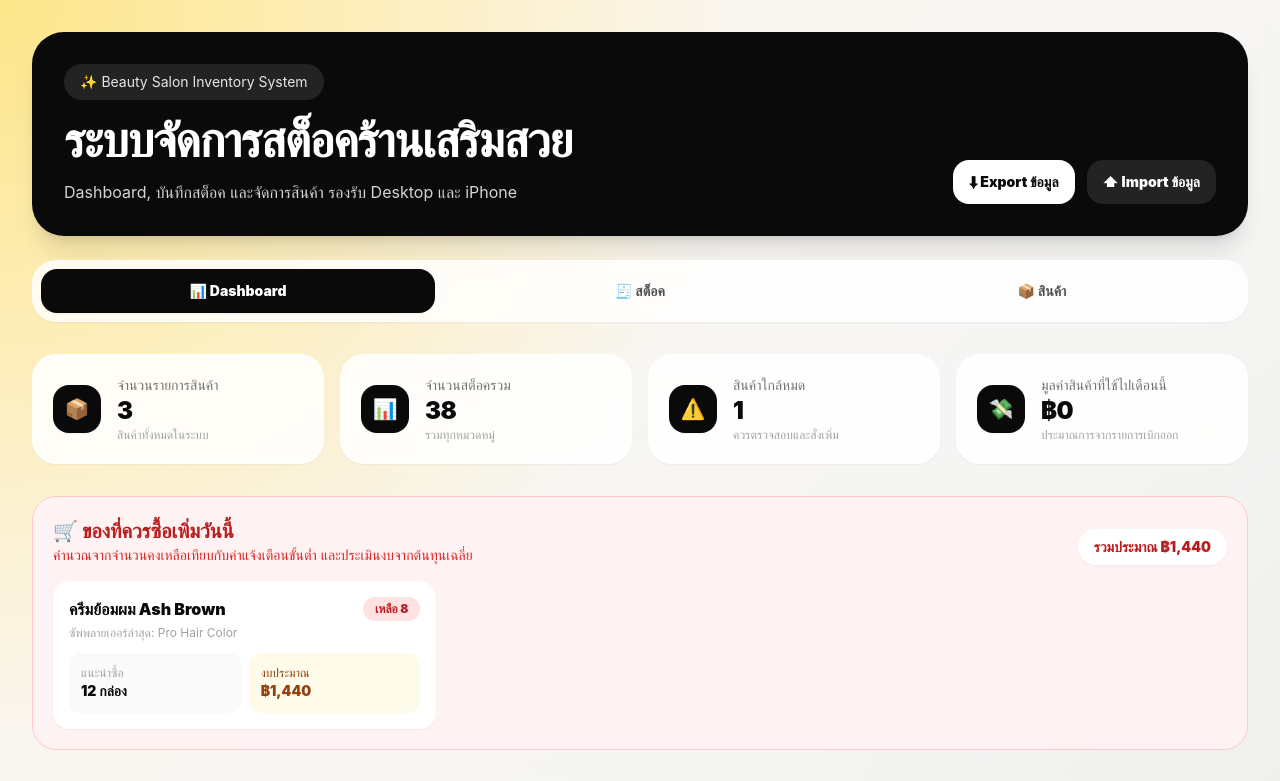
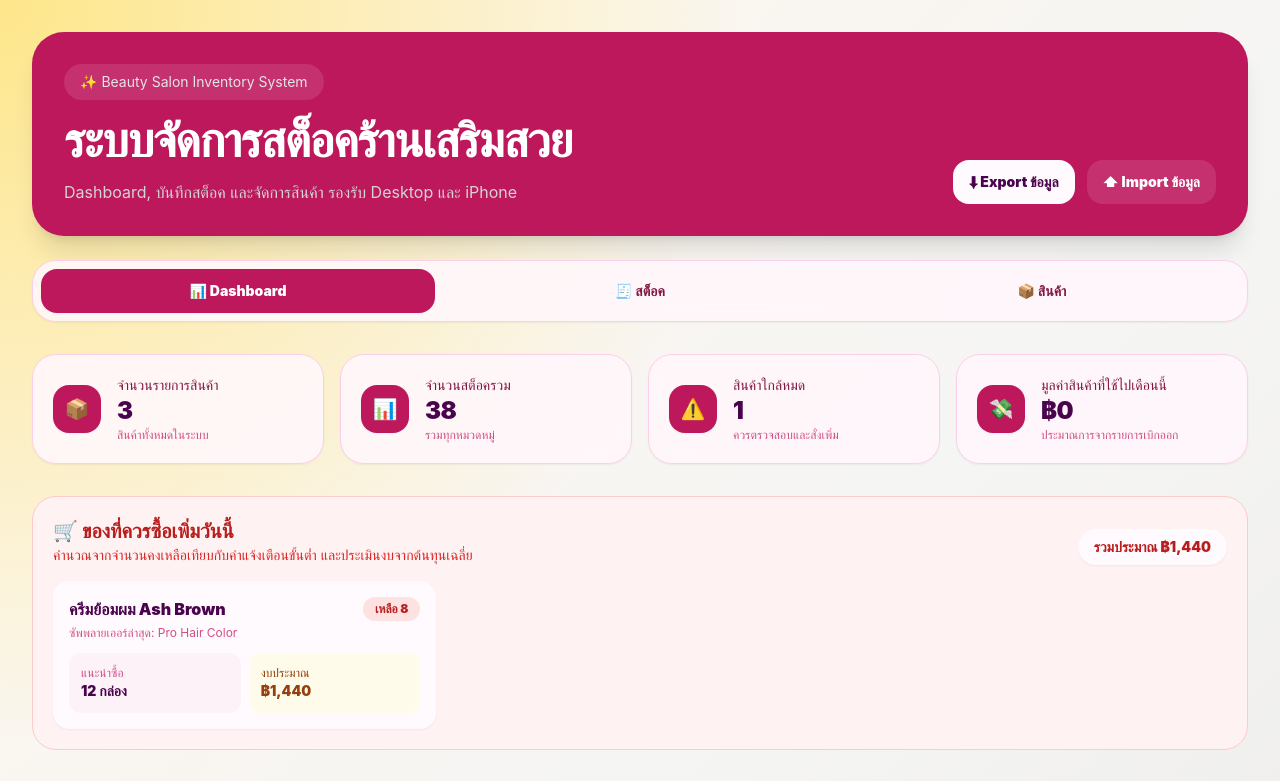
Before and after one commit to 60massmedia-ship-it/beauty-salon-inventory, a React (Vite) app: page / in a window 1280 px wide. Shown: the top 781 px of the page. Built offline with nearby package versions, Linux system fonts and the light colour scheme.

Commit message:
Apply pink white salon theme overrides

```diff
--- a/src/index.css
+++ b/src/index.css
@@ -15,7 +15,11 @@ body {
   min-width: 320px;
   min-height: 100vh;
   font-family: Inter, ui-sans-serif, system-ui, -apple-system, BlinkMacSystemFont, "Segoe UI", sans-serif;
-  background: #f5f5f4;
+  background:
+    radial-gradient(circle at 8% 0%, rgba(244, 114, 182, 0.28), transparent 34%),
+    radial-gradient(circle at 92% 8%, rgba(251, 207, 232, 0.8), transparent 32%),
+    linear-gradient(135deg, #fff7fb 0%, #fff1f7 42%, #ffffff 100%);
+  color: #4a044e;
 }
 
 button,
@@ -24,3 +28,78 @@ select,
 textarea {
   font: inherit;
 }
+
+::selection {
+  background: #f9a8d4;
+  color: #831843;
+}
+
+@layer components {
+  .salon-pink-surface {
+    background: linear-gradient(135deg, rgba(255,255,255,0.92), rgba(253,242,248,0.92));
+    border-color: rgba(251, 207, 232, 0.9);
+  }
+}
+
+@layer utilities {
+  /* Pink White Salon Theme Overrides */
+  .bg-neutral-950 {
+    background-color: #be185d !important;
+  }
+
+  .hover\:bg-neutral-800:hover,
+  .hover\:bg-neutral-100:hover {
+    background-color: #fce7f3 !important;
+  }
+
+  .text-neutral-950 {
+    color: #4a044e !important;
+  }
+
+  .text-neutral-700,
+  .text-neutral-600,
+  .text-neutral-500 {
+    color: #831843 !important;
+  }
+
+  .text-neutral-400 {
+    color: #be185d !important;
+    opacity: 0.75;
+  }
+
+  .border-neutral-200,
+  .border-neutral-100,
+  .border-white\/70 {
+    border-color: #fbcfe8 !important;
+  }
+
+  .bg-neutral-100,
+  .bg-neutral-50 {
+    background-color: #fdf2f8 !important;
+  }
+
+  .bg-white\/85,
+  .bg-white\/80,
+  .bg-white\/90 {
+    background-color: rgba(255, 247, 251, 0.9) !important;
+  }
+
+  .bg-white {
+    background-color: #fffafd !important;
+  }
+
+  .focus\:border-neutral-950:focus {
+    border-color: #db2777 !important;
+    box-shadow: 0 0 0 3px rgba(244, 114, 182, 0.18);
+  }
+
+  .ring-black\/10 {
+    --tw-ring-color: rgba(190, 24, 93, 0.12) !important;
+  }
+
+  .shadow-xl,
+  .shadow-2xl,
+  .shadow-sm {
+    --tw-shadow-color: rgba(190, 24, 93, 0.14) !important;
+  }
+}
```
